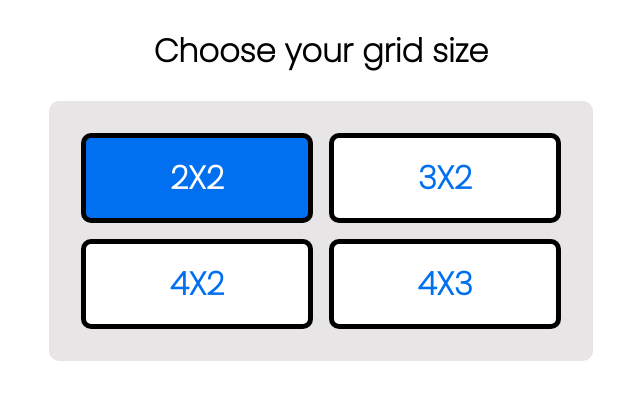
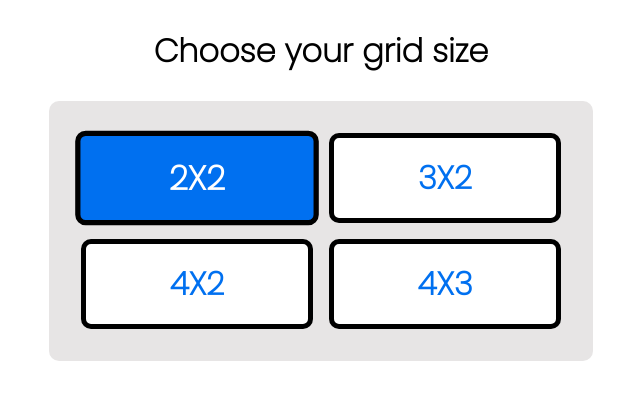
Before and after one commit to JodyBailey/Memory-Game, a React (Create React App) app in the folder memory-game-react/: page / in a window 1280 px wide. In both pictures the pointer is over the element "2X2". Shown: the top 400 px of the page, without its empty margins (319-959 px from the left). Built offline with nearby package versions, Linux system fonts and the light colour scheme.

Commit message:
slight options styling

```diff
--- a/memory-game-react/src/styles/gridOptions.css
+++ b/memory-game-react/src/styles/gridOptions.css
@@ -20,12 +20,14 @@
   padding: 1rem;
   font-size: 2rem;
   color: rgb(0, 112, 240);
+  transition: 100ms;
 }
 
 .grid-option:hover {
   cursor: pointer;
   color: white;
   background-color: rgb(0, 112, 240);
+  transform: scale(1.05);
 }
 
 .size-heading {
```
